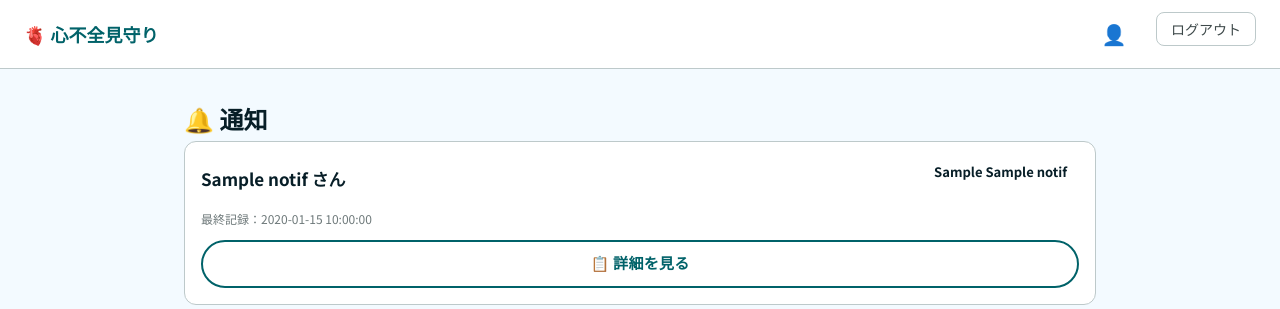
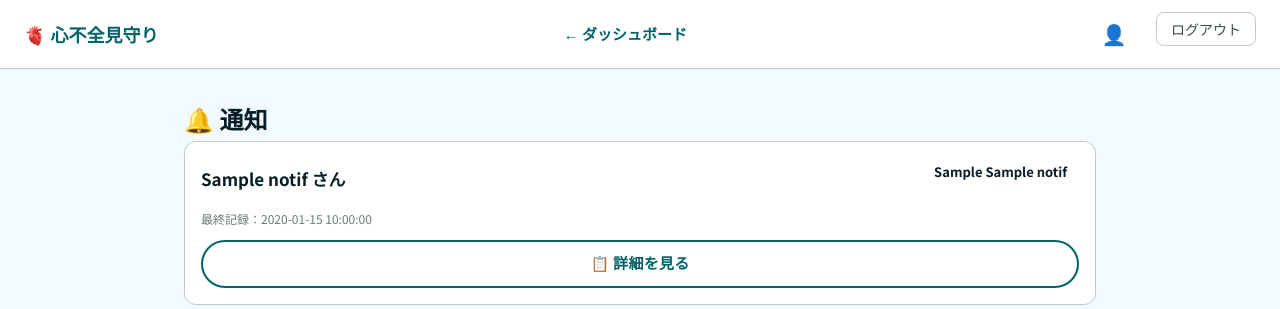
Before and after one commit to yush02084/Heart-Failure-Monitoring-App, a Flask app: template app/templates/watcher/notifications.html in a window 1280 px wide. Shown: the top 309 px of the page. Run offline with Flask 3, Linux system fonts and the light colour scheme; the template is opened without the code that fills it: most values are stand-ins (such as "Sample title", 1, 10 or a date in 2020).

Commit message:
fix: 通知ページにダッシュボードへの戻るボタンを追加
Co-Authored-By: Claude Sonnet 4.6 <noreply@anthropic.com>

```diff
--- a/app/templates/watcher/notifications.html
+++ b/app/templates/watcher/notifications.html
@@ -8,6 +8,7 @@
 {% block content %}
 <header class="w-header">
   <div class="w-header__logo">🫀 心不全見守り</div>
+  <a href="{{ url_for('watcher.dashboard') }}" class="w-header__back">← ダッシュボード</a>
   <div class="w-header__actions">
     <a href="{{ url_for('watcher.settings') }}" class="w-header__icon" aria-label="アカウント設定" title="アカウント設定" style="text-decoration:none;">👤</a>
     <form method="POST" action="{{ url_for('auth.logout') }}" class="w-header__logout-form">
```
